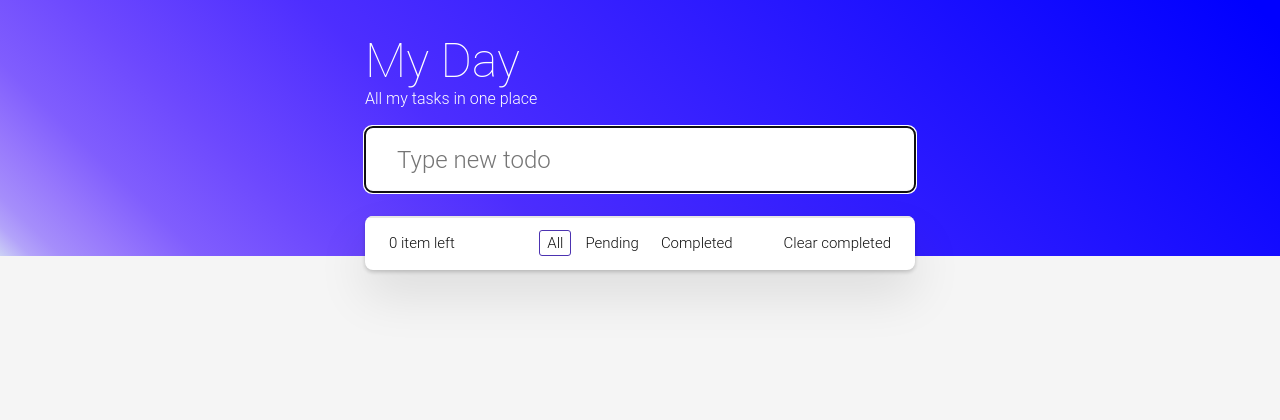
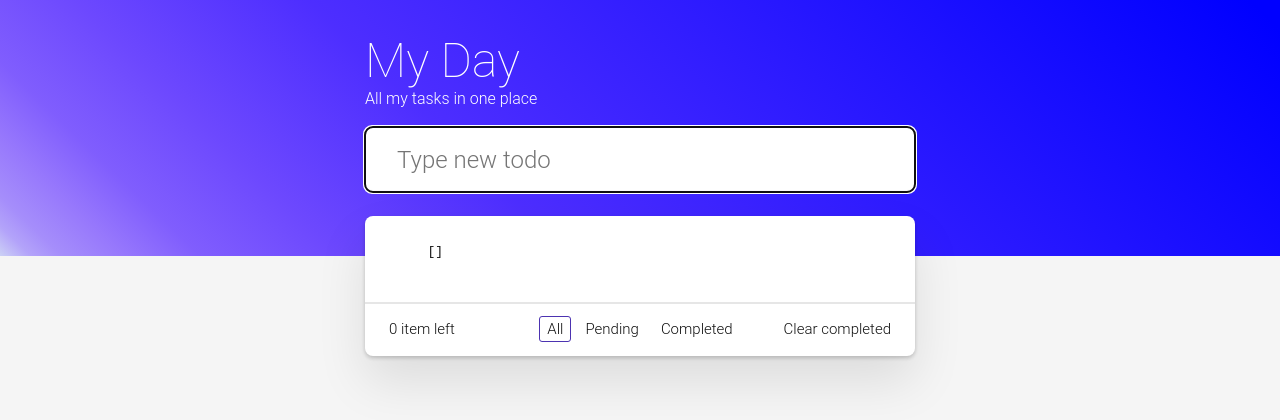
Before and after one commit to EstebanMa12/todoapp, an Angular app: page / in a window 1280 px wide. Shown: the top 420 px of the page. Built offline with nearby package versions, Linux system fonts and the light colour scheme.

Commit message:
Update home.component.html to display tasks in JSON format

```diff
--- a/src/app/pages/home/home.component.html
+++ b/src/app/pages/home/home.component.html
@@ -15,12 +15,21 @@
   </header>
   <div class="container todoapp-wrapper">
     <!-- This section should be hidden by default and shown when there are todos -->
+    <!--
+      This code block displays the tasks in JSON format.
+      It uses the Angular pipe 'json' to format the tasks object.
+    -->
+    <pre>
+      <code>
+        {{ tasks() | json }}
+      </code>
+    </pre>
     <section class="main">
       <ul class="todo-list">
         <li *ngFor="let task of tasks(); index as i"
         [ngClass]="{'completed': task.completed, 'editing':task.edited}">
           <div class="view">
-            <input class="toggle" type="checkbox" (click)="completedTask(i)"/>
+            <input class="toggle" type="checkbox" [checked]="task.completed" (click)="completedTask(i)"/>
             <label
               (dblclick)="updateTask(i)"
             >{{ task.title }}</label>
@@ -28,37 +37,12 @@
           </div>
           <input class="edit" [value]="task.title" (change)="changeHandlerUpdate($event, i)"/>
         </li>
-        <!-- <li class="completed">
-          <div class="view">
-            <input class="toggle" type="checkbox" checked />
-            <label>Learn JavaScript</label>
-            <button class="destroy"></button>
-          </div>
-          <input class="edit" value="Learn JavaScript" />
-        </li>
-        <li>
-          <div class="view">
-            <input class="toggle" type="checkbox" />
-            <label>Buy a unicorn</label>
-            <button class="destroy"></button>
-          </div>
-          <input class="edit" value="Buy a unicorn" />
-        </li>-->
-        <!-- <li class="editing">
-          <div class="view">
-            <input class="toggle" type="checkbox" />
-            <label>Make dishes</label>
-            <button class="destroy"></button>
-          </div>
-          <input class="edit" value="Make dishes" />
-        </li> -->
-
       </ul>
     </section>
     <!-- This footer should be hidden by default and shown when there are todos -->
     <footer class="footer">
       <!-- This should be `0 items left` by default -->
-      <span class="todo-count"><strong>0</strong> item left</span>
+      <span class="todo-count"><strong>{{tasks().length}}</strong> item left</span>
       <!-- Remove this if you don't implement routing -->
       <ul class="filters">
         <li>
```
